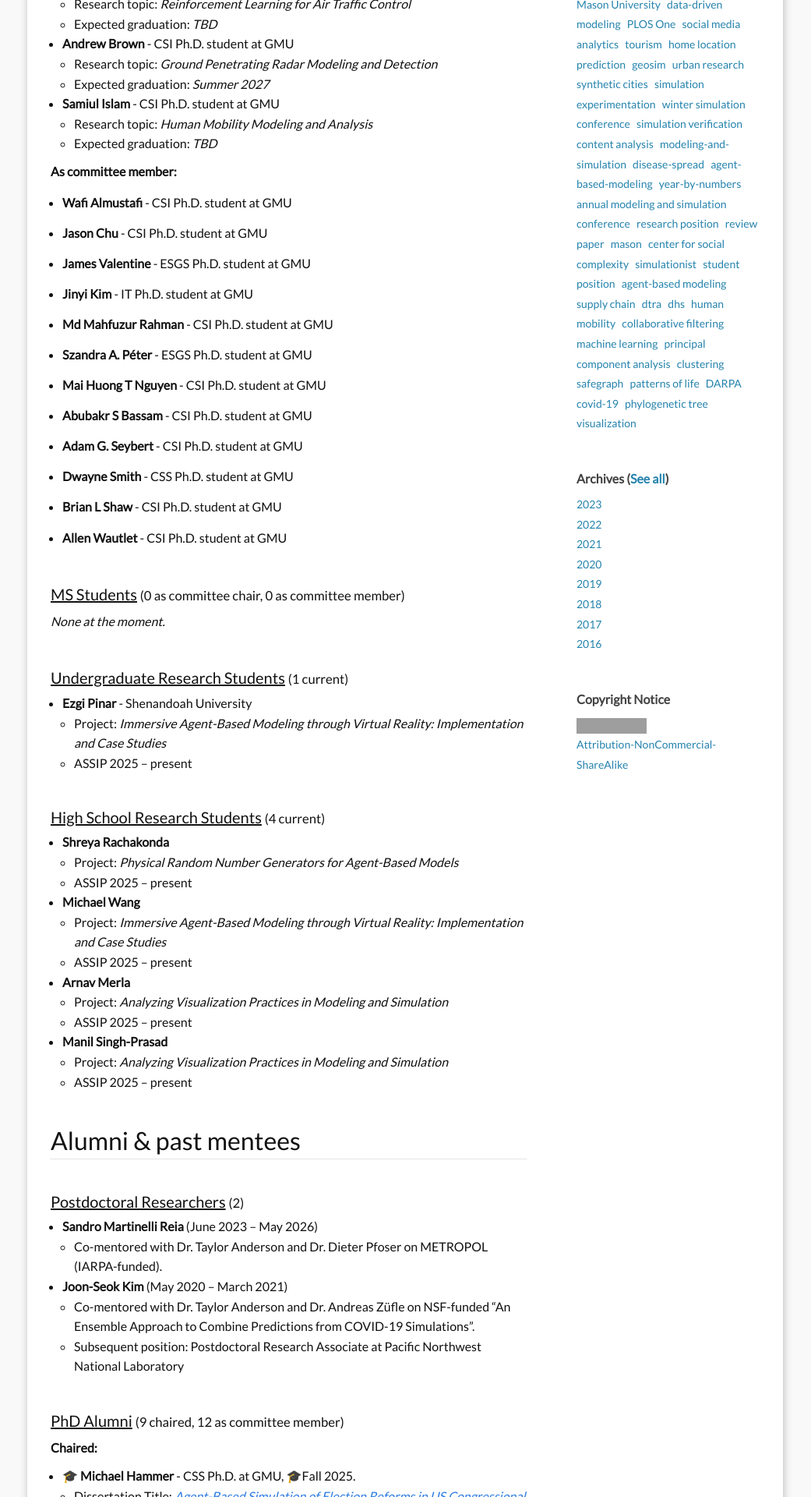
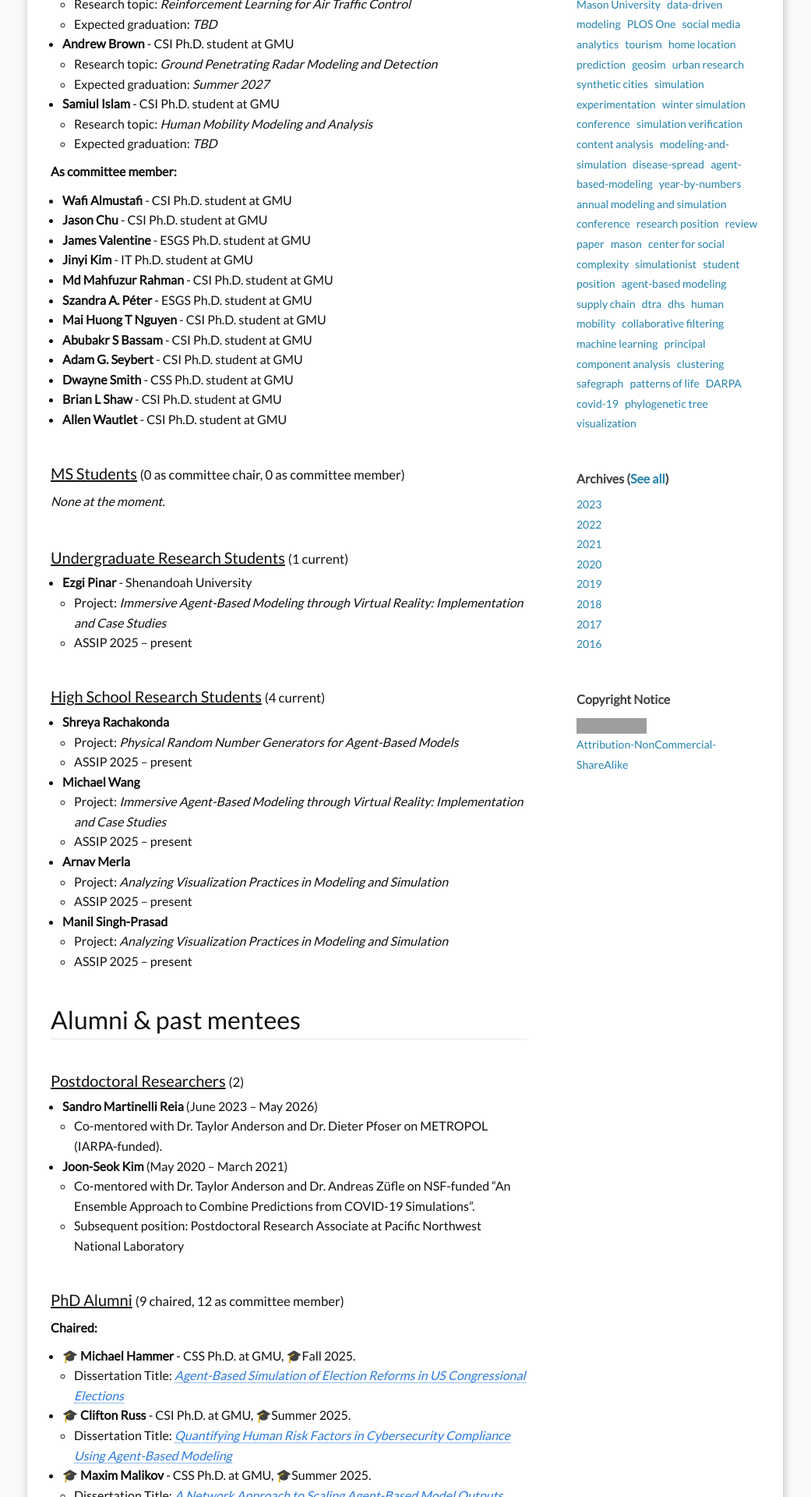
Before and after one commit to hamdikavak/hamdikavak.github.io, a Jekyll site: the page built from j_students.md, in a window 1280 px wide. Shown: the part 1493-3413 px from the top of the page at 78% size, without its empty margins (120-1161 px from the left). Built offline with Jekyll 4.4.1, drawn with Linux system fonts in a browser that asks for light colours; nearby versions of some CDN libraries; grey boxes are pictures that could not be loaded.

Commit message:
Fix loose-list spacing in Students page bullet lists
Liquid's {% for %}/{% endfor %} tags don't consume the newlines around
them, so each loop iteration emitted a blank line between bullets.
kramdown treats a flat list separated by blank lines as 'loose' and
wraps every item in <p>, which is why single-line entries (e.g. PhD
committee-member listings) had extra vertical spacing that nested-item
lists (e.g. committee chair, with sub-bullets) didn't.

Adds Liquid's '-%}' whitespace-trim to all 13 'for' tags in the file
so no blank line is emitted between iterations, making every list
consistently tight regardless of whether items have nested content.

```diff
--- a/j_students.md
+++ b/j_students.md
@@ -51,14 +51,14 @@ Send an email at hkavak [at] gmu.edu and mention four things please:
 #### <u>PhD Students</u> <small>({{ site.data.students.phd_chair.current.size }} as committee chair, {{ site.data.students.phd_member.current.size }} as committee member)</small>
 
 **As committee chair:**
-{% for s in site.data.students.phd_chair.current %}
+{% for s in site.data.students.phd_chair.current -%}
 * **{{ s.name }}** - {{ s.program }} Ph.D. student at GMU
   * Research topic: *{{ s.topic }}*
   * Expected graduation: *{{ s.expected_graduation | default: "TBD" }}*
 {% endfor %}
 
 **As committee member:**
-{% for s in site.data.students.phd_member.current %}
+{% for s in site.data.students.phd_member.current -%}
 * **{{ s.name }}** - {{ s.program }} Ph.D. student at GMU
 {% endfor %}
 
@@ -70,14 +70,14 @@ Send an email at hkavak [at] gmu.edu and mention four things please:
 #### <u>MS Students</u> <small>({{ ms_chair_current_size }} as committee chair, {{ ms_member_current_size }} as committee member)</small>
 {% if ms_chair_current_size > 0 %}
 **As committee chair:**
-{% for s in site.data.students.ms_chair.current %}
+{% for s in site.data.students.ms_chair.current -%}
 * **{{ s.name }}** - MS student at GMU
   * Project: *{{ s.project }}*
 {% endfor %}
 {% endif %}
 {% if ms_member_current_size > 0 %}
 **As committee member:**
-{% for s in site.data.students.ms_member.current %}
+{% for s in site.data.students.ms_member.current -%}
 * **{{ s.name }}** - MS student at GMU
 {% endfor %}
 {% endif %}
@@ -89,7 +89,7 @@ Send an email at hkavak [at] gmu.edu and mention four things please:
 <a name="current-ug"/>
 
 #### <u>Undergraduate Research Students</u> <small>({{ site.data.students.undergrad.current.size | default: 0 }} current)</small>
-{% for s in site.data.students.undergrad.current %}
+{% for s in site.data.students.undergrad.current -%}
 * **{{ s.name }}** - {{ s.school }}
     * Project: *{{ s.project }}*
     * {{ s.program }}
@@ -99,7 +99,7 @@ Send an email at hkavak [at] gmu.edu and mention four things please:
 <a name="current-hs"/>
 
 #### <u>High School Research Students</u> <small>({{ site.data.students.high_school.current.size | default: 0 }} current)</small>
-{% for s in site.data.students.high_school.current %}
+{% for s in site.data.students.high_school.current -%}
 * **{{ s.name }}**
   * Project: *{{ s.project }}*
   * {{ s.program }}
@@ -114,7 +114,7 @@ Send an email at hkavak [at] gmu.edu and mention four things please:
 <a name="alumni-pd"/>
 
 #### <u>Postdoctoral Researchers</u> <small>({{ site.data.students.postdocs.alumni.size }})</small>
-{% for p in site.data.students.postdocs.alumni %}
+{% for p in site.data.students.postdocs.alumni -%}
 * **{{ p.name }}** ({{ p.period }})
   * Co-mentored with {{ p.co_mentors }} on {{ p.project }}.
   {%- if p.subsequent_position %}
@@ -128,7 +128,7 @@ Send an email at hkavak [at] gmu.edu and mention four things please:
 #### <u>PhD Alumni</u> <small>({{ site.data.students.phd_chair.alumni.size }} chaired, {{ site.data.students.phd_member.alumni.size }} as committee member)</small>
 
 **Chaired:**
-{% for s in site.data.students.phd_chair.alumni %}
+{% for s in site.data.students.phd_chair.alumni -%}
 * 🎓 **{{ s.name }}** - {{ s.program }} Ph.D. at GMU, 🎓{{ s.graduated }}.
   {%- if s.dissertation_url %}
   * Dissertation Title: [*{{ s.dissertation }}*]({{ s.dissertation_url }})
@@ -144,7 +144,7 @@ Send an email at hkavak [at] gmu.edu and mention four things please:
 {% endfor %}
 
 **As committee member:**
-{% for s in site.data.students.phd_member.alumni %}
+{% for s in site.data.students.phd_member.alumni -%}
 * 🎓**{{ s.name }}** - {{ s.program }} Ph.D. at GMU, 🎓{{ s.graduated }}.
   {%- if s.dissertation_url %}
   * Dissertation Title: [*{{ s.dissertation }}*]({{ s.dissertation_url }})
@@ -159,13 +159,13 @@ Send an email at hkavak [at] gmu.edu and mention four things please:
 #### <u>MS Alumni</u> <small>({{ site.data.students.ms_chair.alumni.size }} chaired, {{ site.data.students.ms_member.alumni.size }} as committee member)</small>
 
 **Chaired:**
-{% for s in site.data.students.ms_chair.alumni %}
+{% for s in site.data.students.ms_chair.alumni -%}
 * 🎓**{{ s.name }}** - {{ s.program }}, MS degree awarded at GMU, {{ s.graduated }}.
   * Project title: *{{ s.project }}*
 {% endfor %}
 
 **As committee member:**
-{% for s in site.data.students.ms_member.alumni %}
+{% for s in site.data.students.ms_member.alumni -%}
 * 🎓**{{ s.name }}** - {{ s.program }}, MS degree awarded at GMU, {{ s.graduated }}.
   * Proj. title: *{{ s.project }}*
 {% endfor %}
@@ -174,7 +174,7 @@ Send an email at hkavak [at] gmu.edu and mention four things please:
 <a name="alumni-ug"/>
 
 #### <u>Undergraduate Alumni</u> <small>({{ site.data.students.undergrad.alumni.size }})</small>
-{% for s in site.data.students.undergrad.alumni %}
+{% for s in site.data.students.undergrad.alumni -%}
 * 🎓**{{ s.name }}**
     * {{ s.note }}
 {% endfor %}
@@ -183,7 +183,7 @@ Send an email at hkavak [at] gmu.edu and mention four things please:
 <a name="alumni-hs"/>
 
 #### <u>High School Alumni</u> <small>({{ site.data.students.high_school.alumni.size }})</small>
-{% for s in site.data.students.high_school.alumni %}
+{% for s in site.data.students.high_school.alumni -%}
 * 🎓**{{ s.name }}**
   * {{ s.note }}
 {% endfor %}
```
